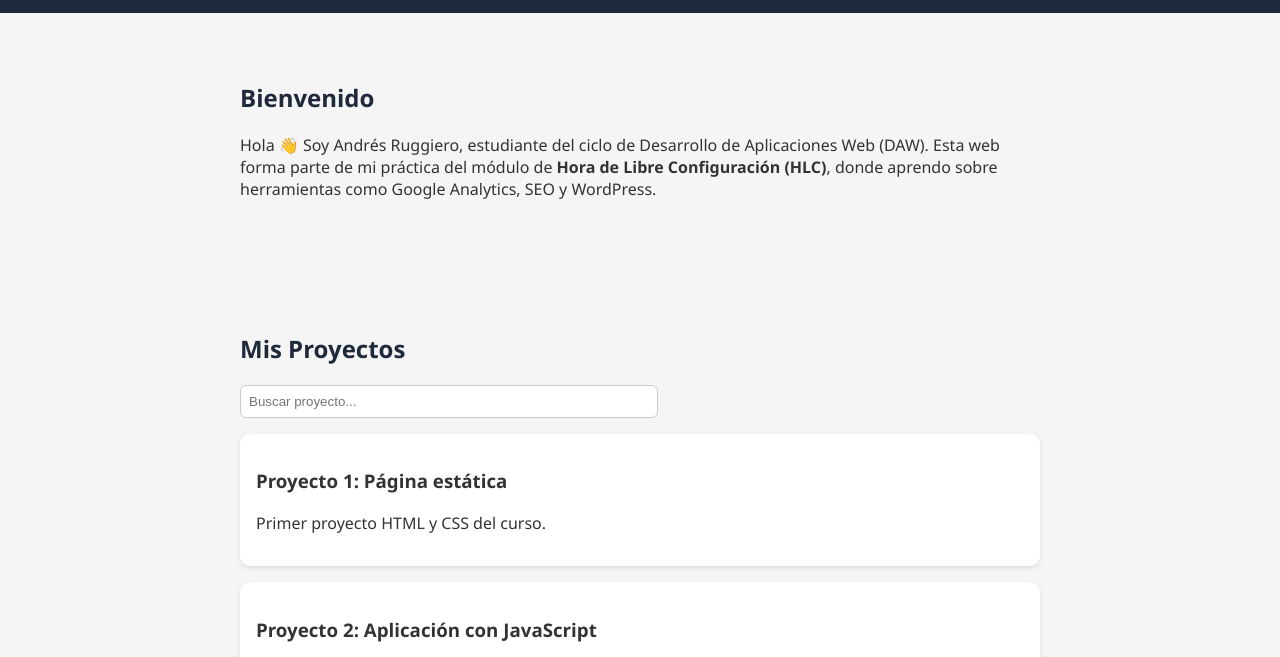
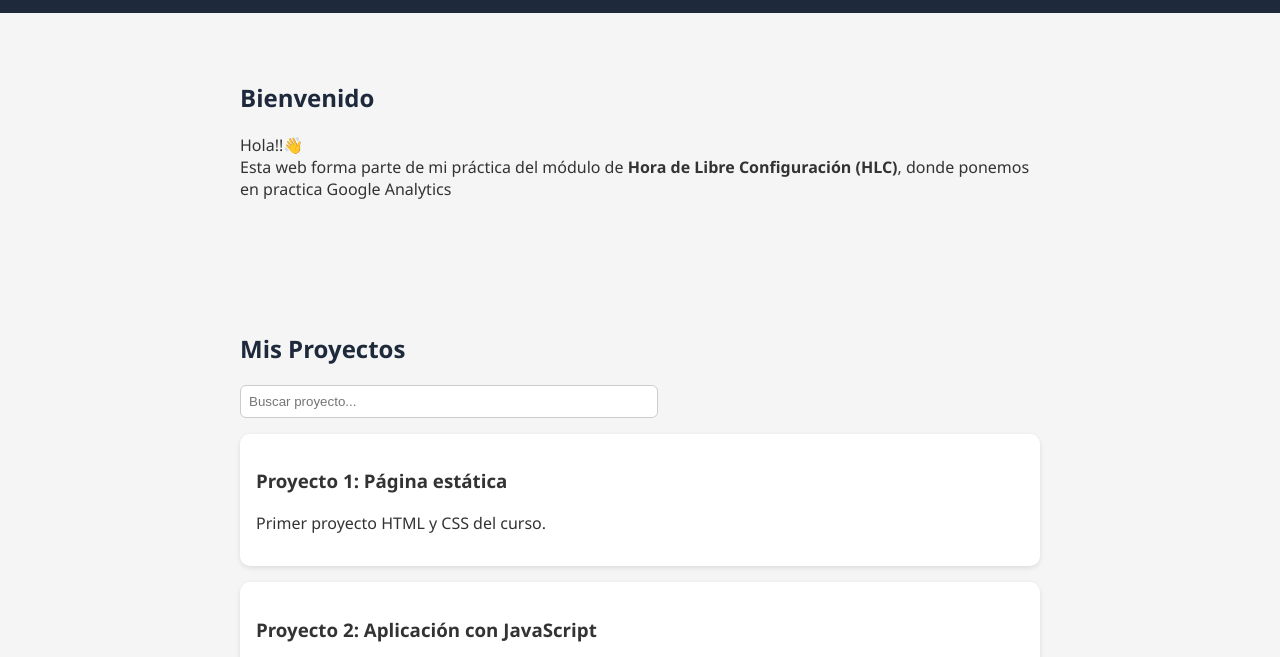
Before and after one commit to AndresRuggieroGitHub/mi-web-hlc, a plain HTML site: page index.html in a window 1280 px wide. Shown: the part 127-784 px from the top of the page. Drawn offline with Linux system fonts and the light colour scheme.

Commit message:
Update index.html

```diff
--- a/index.html
+++ b/index.html
@@ -88,7 +88,7 @@
 
     <section id="inicio">
         <h2>Bienvenido</h2>
-        <p>Hola 👋 Soy Andrés Ruggiero, estudiante del ciclo de Desarrollo de Aplicaciones Web (DAW). Esta web forma parte de mi práctica del módulo de <strong>Hora de Libre Configuración (HLC)</strong>, donde aprendo sobre herramientas como Google Analytics, SEO y WordPress.</p>
+        <p>Hola!!👋 <br>Esta web forma parte de mi práctica del módulo de <strong>Hora de Libre Configuración (HLC)</strong>, donde ponemos en practica Google Analytics</p>
     </section>
 
     <section id="proyectos">
```
